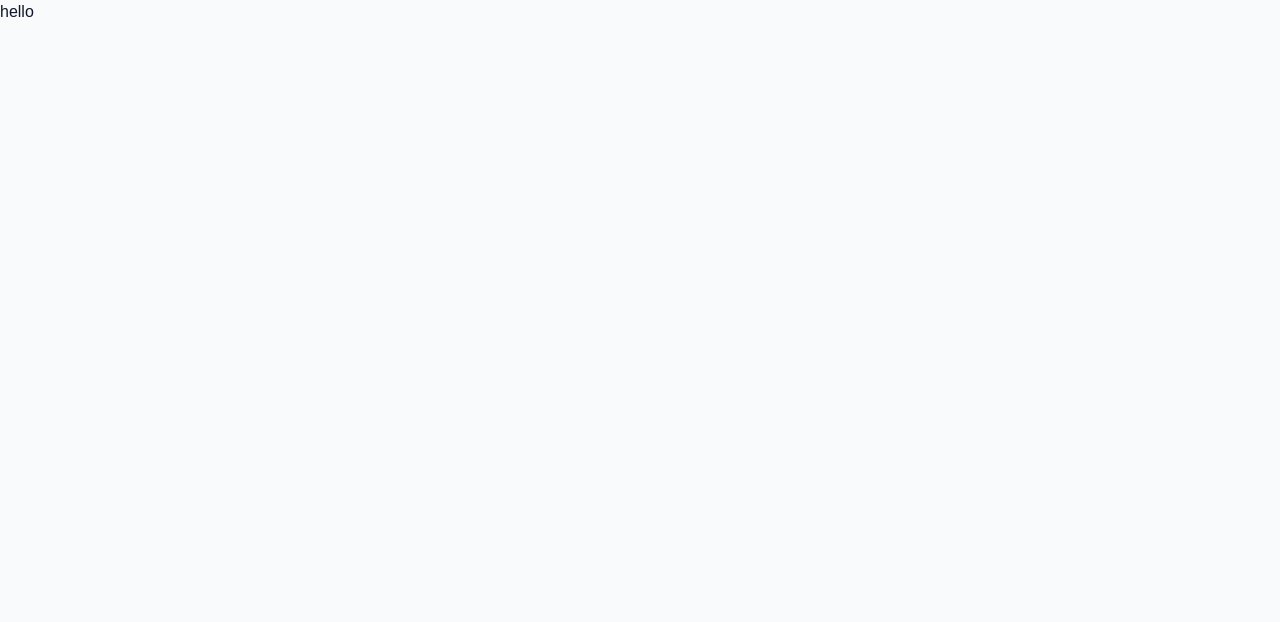
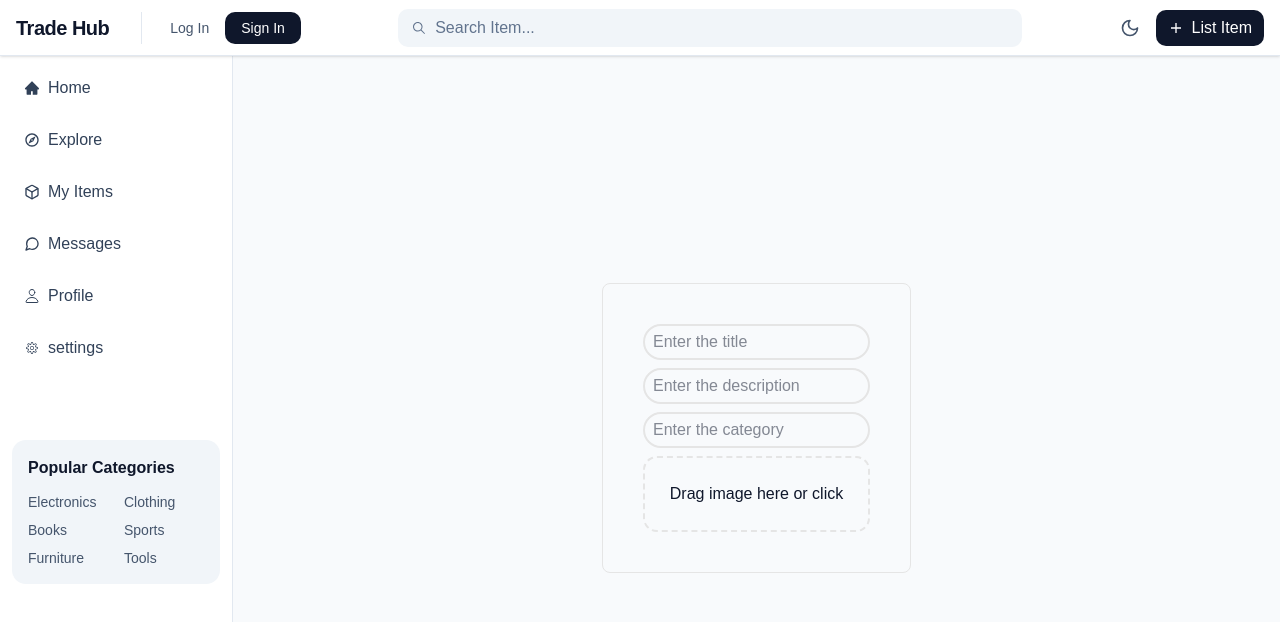
Before and after one commit to ammarmohammed6783-del/Swapify, a React (Vite) app: page /addItem in a window 1280 px wide. Shown: the top 622 px of the page. Built offline with nearby package versions, Linux system fonts and the light colour scheme.

Commit message:
added add item content

```diff
--- a/src/App.tsx
+++ b/src/App.tsx
@@ -22,10 +22,10 @@ function App() {
         <Route path='messages' element={<Messages />} />
         <Route path='profile' element={<Profile />} />
         <Route path='settings' element={<Settings />} />
+        <Route path='addItem' element={<AddItem />} />
       </Route>
       <Route path='/signIn' element={<SignIn />} />
       <Route path='/login' element={<LogIn />} />
-      <Route path='/addItem' element={<AddItem />} />
       <Route path='/description' element={<HowItWork />} />
     </Routes>
   )
--- a/src/pages/AddItem.tsx
+++ b/src/pages/AddItem.tsx
@@ -1,9 +1,68 @@
+import { useRef } from "react";
+
 function AddItem() {
+    const fileInputRef = useRef<HTMLInputElement>(null);
+
+    const handleDrop = (e: React.DragEvent<HTMLDivElement>) => {
+        e.preventDefault();
+
+        const file = e.dataTransfer.files[0];
+        console.log(file);
+    };
+
+    const handleDragOver = (e: React.DragEvent<HTMLDivElement>) => {
+        e.preventDefault();
+    };
+
+    const handleClick = () => {
+        fileInputRef.current?.click();
+    };
+
+    const handleFileChange = (e: React.ChangeEvent<HTMLInputElement>) => {
+        const file = e.target.files?.[0];
+        console.log(file);
+    };
+
     return (
-        <div className="">
-            hello
+        <div className="w-full h-full flex justify-center items-center">
+            <form className="border rounded-md p-10 flex flex-col gap-2">
+                <input
+                    type="text"
+                    placeholder="Enter the title"
+                    className="rounded-2xl border-2 px-2 py-1"
+                />
+
+                <input
+                    type="text"
+                    placeholder="Enter the description"
+                    className="rounded-2xl border-2 px-2 py-1"
+                />
+
+                <input
+                    type="text"
+                    placeholder="Enter the category"
+                    className="rounded-2xl border-2 px-2 py-1"
+                />
+
+                <div
+                    onDrop={handleDrop}
+                    onDragOver={handleDragOver}
+                    onClick={handleClick}
+                    className="border-2 border-dashed p-6 text-center rounded-xl cursor-pointer"
+                >
+                    Drag image here or click
+                </div>
+
+                <input
+                    type="file"
+                    accept="image/*"
+                    ref={fileInputRef}
+                    onChange={handleFileChange}
+                    className="hidden"
+                />
+            </form>
         </div>
-    )
+    );
 }
 
-export default AddItem
+export default AddItem;
```
